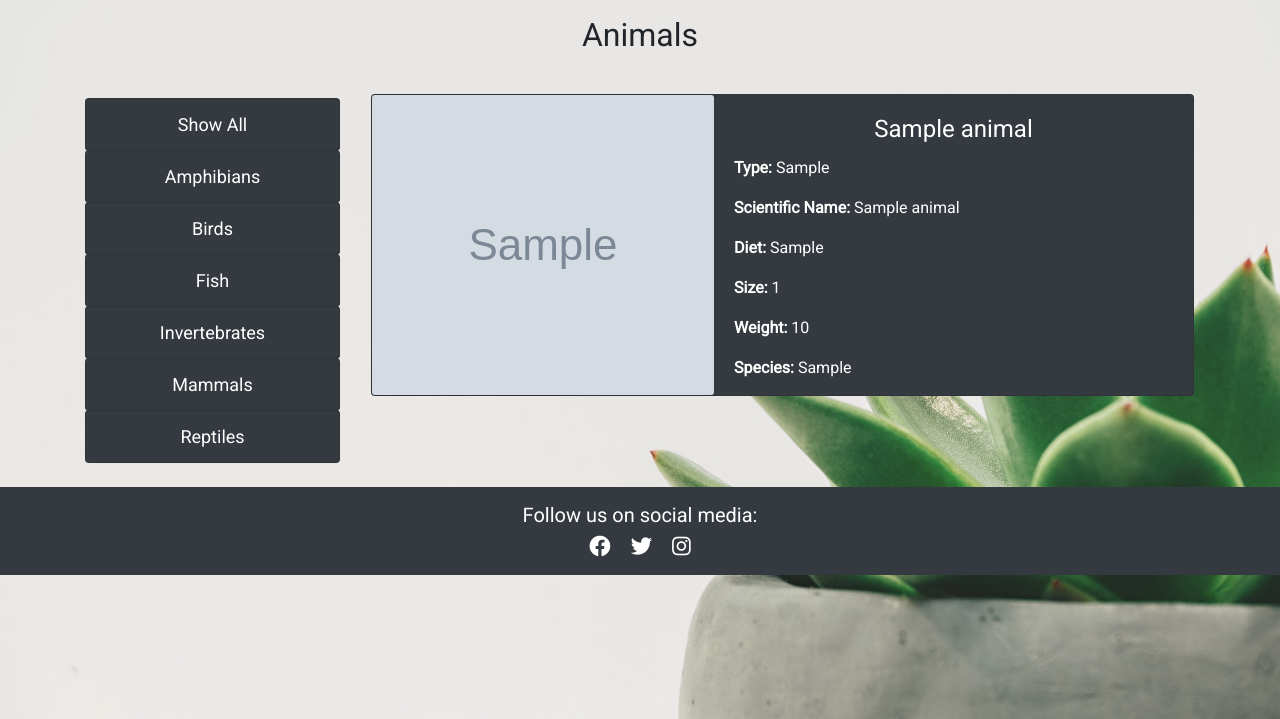
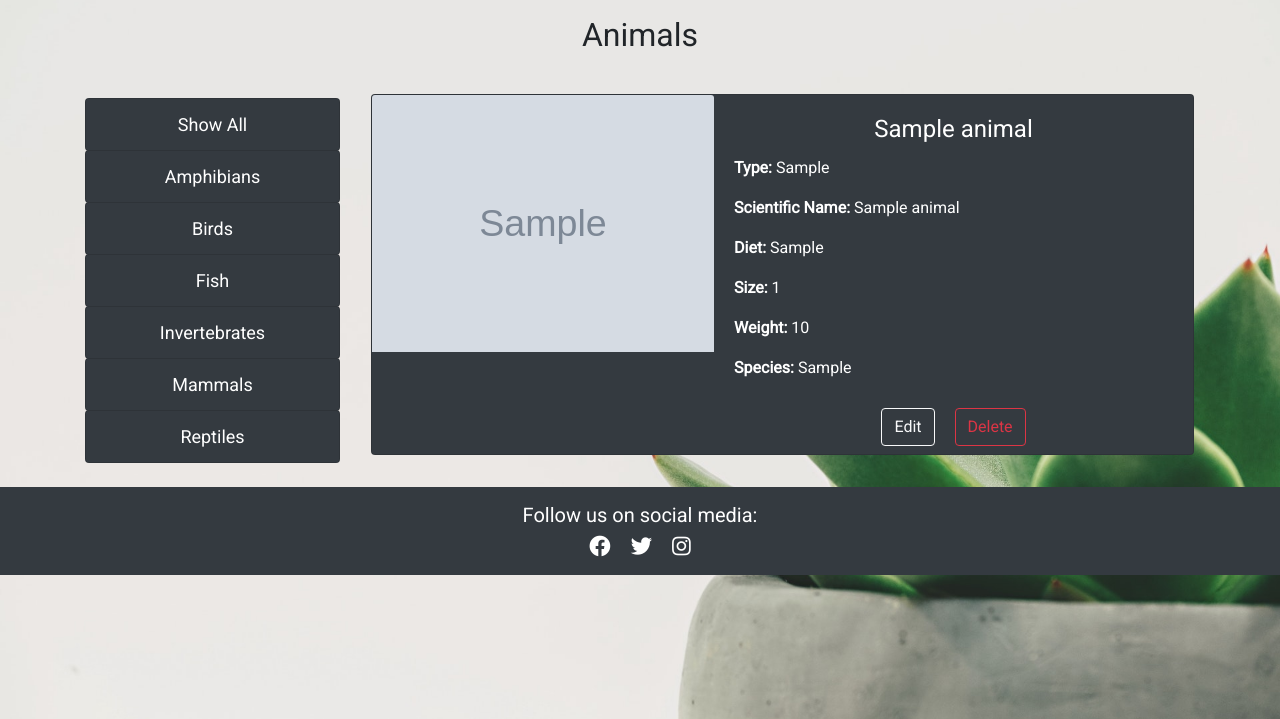
Before and after one commit to terencecistudent/Data-Centric-Dev-Project-TL, a Flask app: page /all_animals in a window 1280 px wide. Shown: the part 56-775 px from the top of the page. Run offline with Flask 2, Linux system fonts and the light colour scheme; grey boxes marked "Sample" are stand-in pictures; a database or web service that is not in the repository returns one stand-in record (values such as "Sample title"); some libraries are stand-ins or nearby versions.

Commit message:
still working with app.py, edit and delete buttons in all animals needs work done and main.js comments added

```diff
--- a/app.py
+++ b/app.py
@@ -23,15 +23,15 @@ def home():
 
 
 # find animal search
-@app.route("/search_animal", methods=["GET"])
+@app.route("/search_animal", methods=["GET", "POST"])
 def search_animal():
     '''import pdb; pdb.set_trace()'''
     animals = mongo.db.animals.find()
-    diets = mongo.db.diets.find()
-    mongo.db.animals.create_index({"animal_name": "text"})
-    mongo.db.animals.find({"$text": {"$search": animals}}).sort({"animal_name", 1})
+    types = mongo.db.types.find()
+    mongo.db.animals.create_index({"animal_name": "text", "animal_type": "text"})
+    mongo.db.animals.find({"$text": {"$search": "animals"}}).sort([("animal_name", 1), ("animal_type", 1)])
     return render_template("allanimals.html", animals=list(animals),
-                            diets=list(diets))
+                            types=list(types))
 
 
 # main animal page
--- a/static/css/style.css
+++ b/static/css/style.css
@@ -10,6 +10,7 @@ body{
     background-attachment: fixed;
     font-family: 'Roboto', sans-serif;
 }
+
 
 /*
     side nav bar on all animals page
@@ -26,6 +27,7 @@ body{
     text-align: center;
 }
 
+
 /*
     search bar
 */
@@ -33,16 +35,14 @@ body{
     width: 50%;
 }
 
+
 /*
     animal image cards
 */
 .card-img{
-    height: 300px;
+    height: 100%;
 }
 
-.animal-body-info{
-    height: 300px;
-}
 
 /*
     jumbotron
@@ -51,6 +51,7 @@ body{
     background-color: rgba(233, 236, 239, 0.56);
     border-radius: 30px;
 }
+
 
 /*
     footer
--- a/static/js/main.js
+++ b/static/js/main.js
@@ -9,7 +9,10 @@ $(document).ready(function(){
         $(this).addClass("text-red");
     });
 
-    // all animals page sub heading include animal type
+    /*
+        all animals page sub heading include animal type
+        side bar nav removes white text for any button not selected
+    */
     $("#animal-card").click(function(){
         $("#animalsTitle").text(" - All Types");
         $("#Amphibians").removeClass("text-white");
--- a/templates/allanimals.html
+++ b/templates/allanimals.html
@@ -29,7 +29,7 @@
 				<div class="card mb-3 text-white bg-dark animal-card {{ animal.animal_type }}">
 					<div class="row no-gutters">
 						<div class="col-md-5">
-							<img src="{{ animal.animal_image }}" class="card-img text-center animal-image" alt="{{ animal.animal_name }}">
+							<img src="{{ animal.animal_image }}" class="card-img-top text-center animal-image" alt="{{ animal.animal_name }}">
                         </div>
 						<div class="col-md-7">
 							<div class="card-body animal-body-info">
@@ -41,15 +41,15 @@
 								<p class="card-text"><strong>Weight:</strong> {{ animal.animal_weight }}</p>
 								<p class="card-text"><strong>Species:</strong> {{ animal.animal_species }}</p>
 							</div>
+                            <div class="row">
+                                <!--Delete and Edit buttons-->
+                                <div class="col-12 text-center my-2">
+                                    <a href="{{ url_for('edit_animal', animal_id=animal._id) }}" class="btn btn_small btn-outline-light mr-2">Edit</a>
+                                    <a href="{{ url_for('delete_animal', animal_id=animal._id) }}" class="btn btn_small btn-outline-danger ml-2">Delete</a>
+                                </div>
+                            </div>
 						</div>
 					</div>
-                    <!--<div class="row">
-                        Delete and Edit buttons
-                        <div class="col-12 text-center">
-                            <a href="{{ url_for('edit_animal', animal_id=animal._id) }}" class="btn btn_small btn-outline-light mr-2">Edit</a>
-                            <a href="{{ url_for('delete_animal', animal_id=animal._id) }}" class="btn btn_small btn-outline-danger ml-2">Delete</a>
-                        </div>
-                    </div>-->
 				</div>
 				{% endfor %}
 			</div>
```
